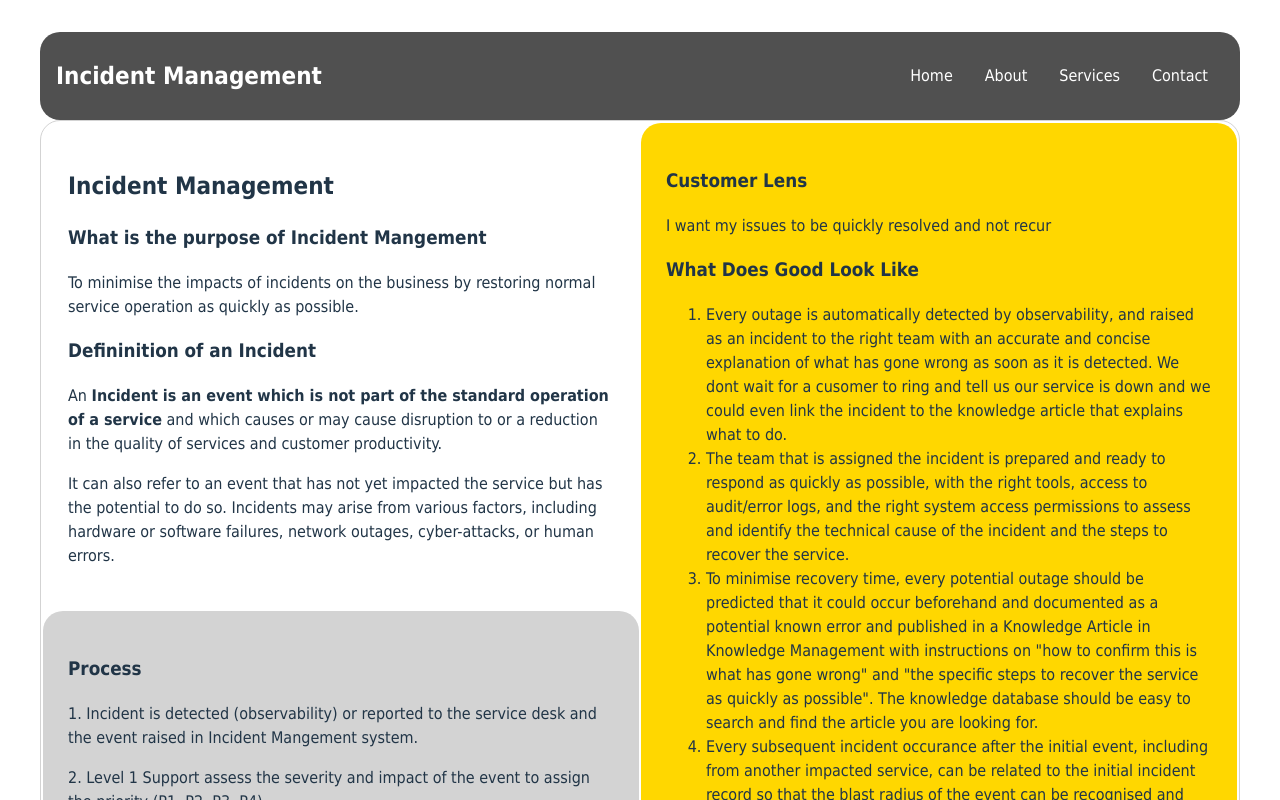
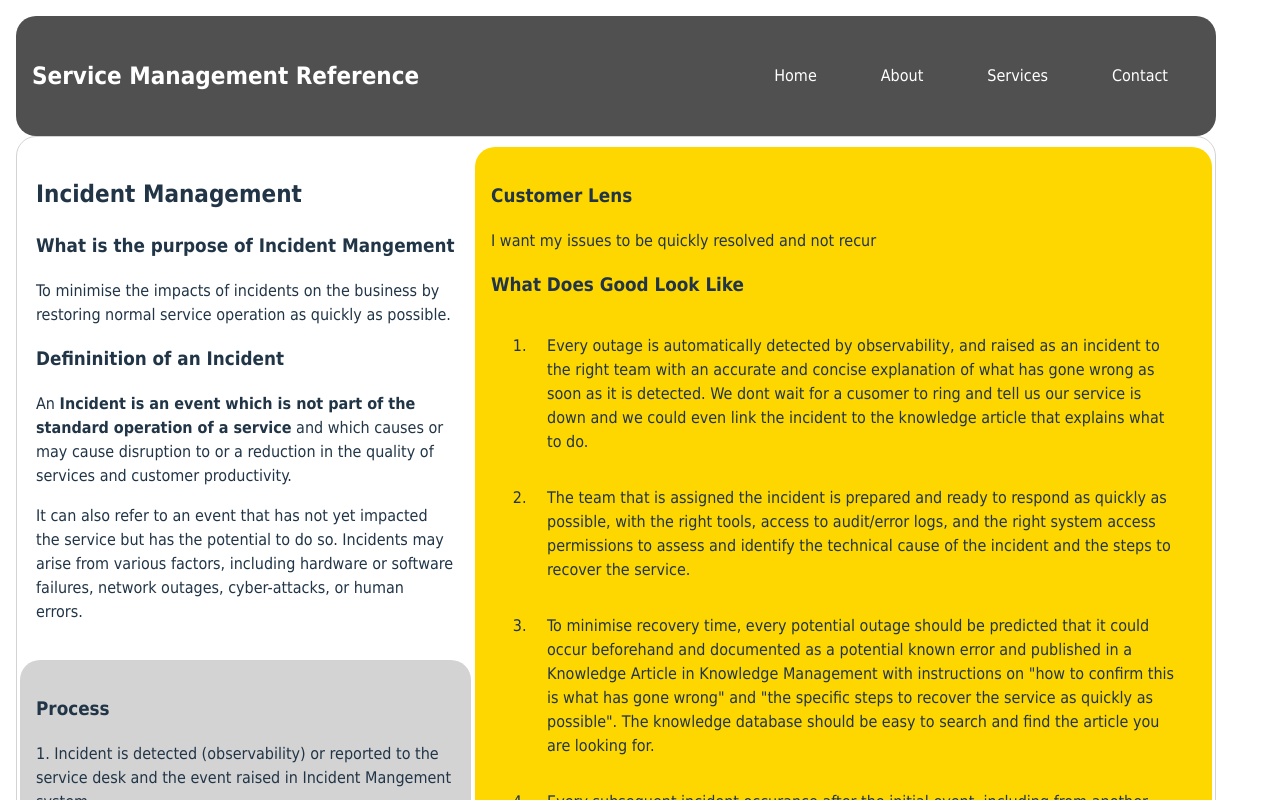
Before and after one commit to dhmusker/satnotesapp, a React (Vite) app: page / in a window 1280 px wide. Shown: the top 800 px of the page. Built offline with nearby package versions, Linux system fonts and the light colour scheme.

Commit message:
Updated incident text

```diff
--- a/src/App.css
+++ b/src/App.css
@@ -1,25 +1,21 @@
 #root {
-  max-width: 1280px;
-  margin: 0 auto;
-  padding: 2rem;
+  padding: 0rem;
   text-align: left;
   font-family: Tahoma, Verdana, sans-serif;
   vertical-align: top;
 }
 table {
   border: 1px solid lightgray;
-  padding: 0px;
   border-radius: 20px;
 }
-tr {
-  border: 0px solid lightgray;
-  padding: 0px;
+div {
+  border-radius: 20px;
+  padding: 1rem;
+  vertical-align: text-top;
 }
 td {
-  border-radius: 20px;
-  border-collapse: collapse;
-  border: 0px solid lightgray;
-  padding: 25px;
-  vertical-align: top;
-  background-color: gold; width: 40%; vertical-align: top;
+  vertical-align: text-top;
 }
+li {
+  padding: 1rem;
+}
--- a/src/App.jsx
+++ b/src/App.jsx
@@ -13,16 +13,19 @@ function App() {
 
       <table>
         <tr>
-          <td align="left" style={{backgroundColor: "white"}}>
+          <td>
+            <div align="left" style={{backgroundColor: "white"}}>
             <h2>Incident Management</h2>
             <h3>What is the purpose of Incident Mangement</h3>
             <p>To minimise the impacts of incidents on the business by restoring normal service operation as quickly as possible.</p>
             <h3>Defininition of an Incident</h3>
             <p>An <b>Incident is an event which is not part of the standard operation of a service</b> and which causes or may cause disruption to or a reduction in the quality of services and customer productivity. </p>
             <p>It can also refer to an event that has not yet impacted the service but has the potential to do so. Incidents may arise from various factors, including hardware or software failures, network outages, cyber-attacks, or human errors. </p>
+            </div>
           </td>
-          <td className="b" align="left" rowSpan={2} style={{backgroundColor: "Gold"}}>
-            <h3>Customer Lens</h3>
+          <td rowSpan={2}>
+          <div align="left" style={{backgroundColor: "Gold"}}>
+          <h3>Customer Lens</h3>
             <p>I want my issues to be quickly resolved and not recur</p>
             <h3>What Does Good Look Like</h3>
             <ol>
@@ -33,16 +36,19 @@ function App() {
               <li>The team working on the incident have a simple but effective way to communicate the expected outage duration to the customers impacted by the incident. The team are aware of how an outage can impact the customers that depend on this service. </li>
               <li>If this is an instance of a critical outage (P1/P2), or a repeated outage then the incident is classified as a Problem, is linked to an existing Problem record or registered in Problem Management so we can work on making sure the incident never occurs again. </li>
             </ol>
+            </div>
           </td>
         </tr>
         <tr>
-          <td align="left" style={{backgroundColor: "lightGray"}}>
+          <td>
+            <div align="left" style={{backgroundColor: "lightGray"}}>
             <h3>Process</h3>
             <p>1. Incident is detected (observability) or reported to the service desk and the event raised in Incident Mangement system.</p>
             <p>2. Level 1 Support assess the severity and impact of the event to assign the priority (P1, P2, P3, P4) </p>
             <p>3. The incident occurrence is defined in detail and triaged to ensure it is assigned to the right team.</p>
             <p>4. If there is no obvious quick resolution the ticket is assigned to Level 2 support.</p>
             <p>5. The support team investigates the technical cause of the incident, and searches for Knowledge Articles that may fit the events for instruction on how to recover the service.</p>
+            </div>
           </td>
         </tr>
       </table>
--- a/src/NavBar.jsx
+++ b/src/NavBar.jsx
@@ -75,7 +75,7 @@ const NavBar = () => {
 
   return (
     <Nav>
-      <Logo>Incident Management</Logo>
+      <Logo>Service Management Reference</Logo>
       <MobileNavToggle onClick={() => setIsMobileNavOpen(!isMobileNavOpen)}>
         {isMobileNavOpen ? 'Close' : 'Menu'}
       </MobileNavToggle>
```
